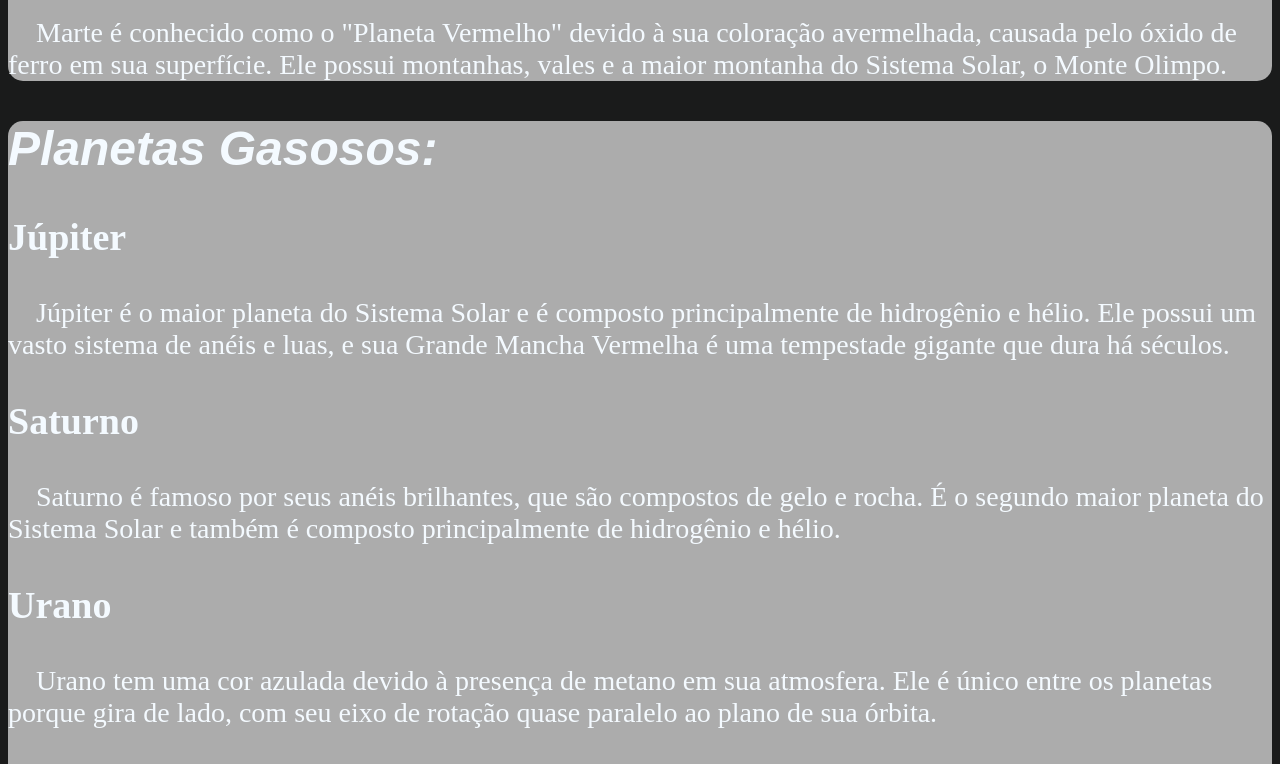
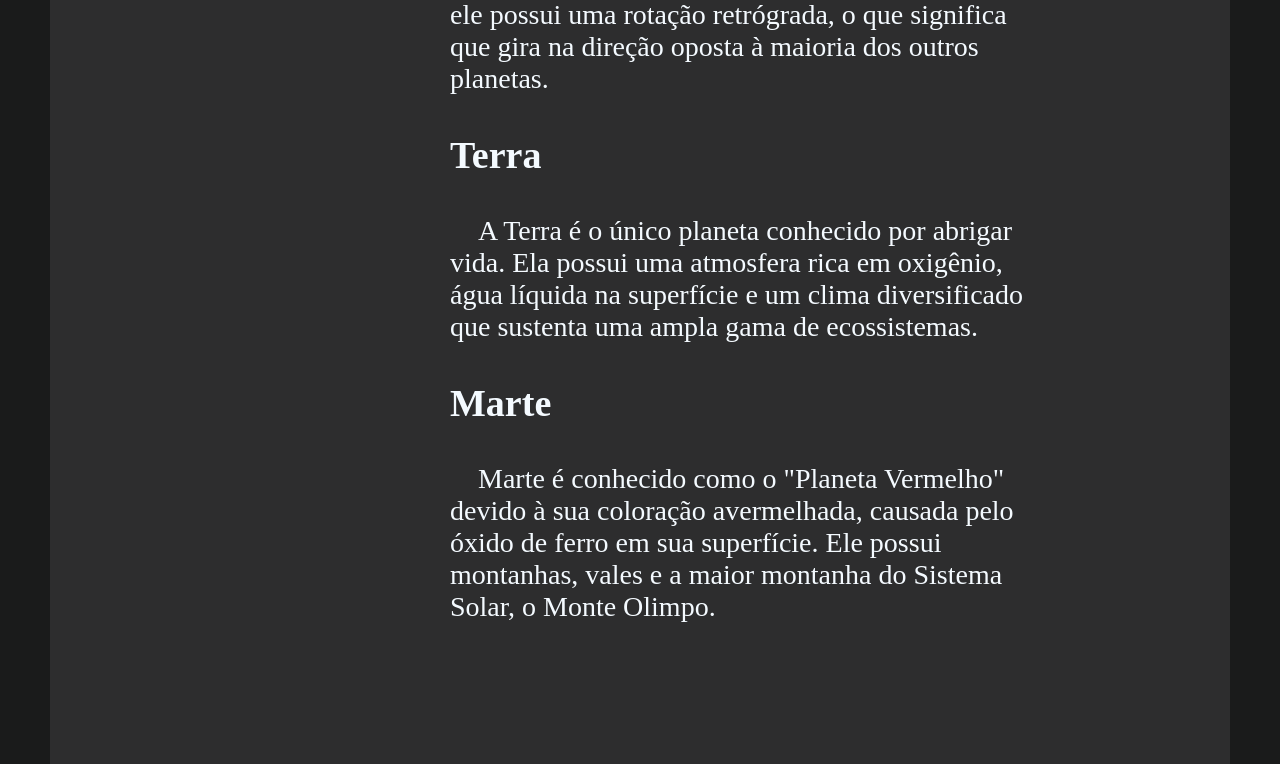
Before and after one commit to Narcelio-Rodrigues/exercicio2, a plain HTML site: page index.html in a window 1280 px wide. Shown: the part 1117-1881 px from the top of the page. Drawn offline with Linux system fonts and the light colour scheme.

Commit message:
box-model

```diff
--- a/styles.css
+++ b/styles.css
@@ -1,21 +1,46 @@
-
 body{
     background-color:#1a1b1b;
     color:#f4faff;
+    /* padding: 50px; */
+    margin: 100px 50px 10px 50px;
 }
 
 h1{
     font-family: Arial, Helvetica, sans-serif;
     font-size:56px;
+    text-align:center;
 }
 
 .destaque{
     color:#0770f0;
 }
 
-#s1, #s2{
-    background-color: #acacac;
+#s1{
+    background-color: #2d2d2e;
     border-radius: 15px;
+    /* width: 700px;
+    height: 150%; */
+    padding-top: 100px;
+    padding-right: 200px;
+    padding-bottom: 300px;
+    padding-top: 400px;
+    /* ou */
+    padding: 100px 200px 300px 400px;
+    /* padding: 16px;
+    margin: 100px; */
+
+}
+
+#s2{
+    background-color: #2d2d2e;
+    border-radius: 15px;
+    /* padding: 100px; */
+    margin-top: 100px;
+    margin-right: 20px;
+    margin-bottom: 30px;
+    margin-top: 40px;
+    /* ou */
+    margin:100px 20px 30px 40px;
 }
 
 h2{
```
